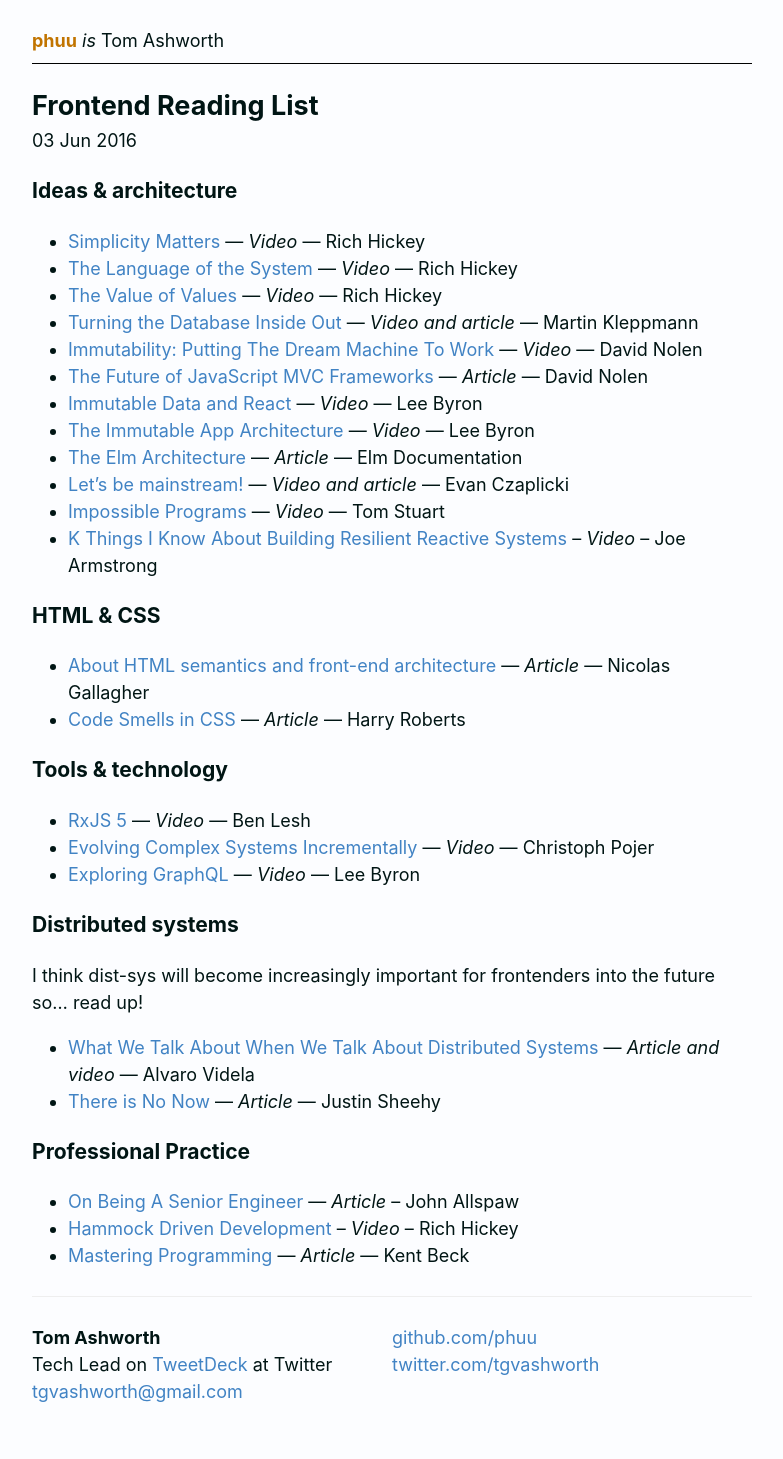
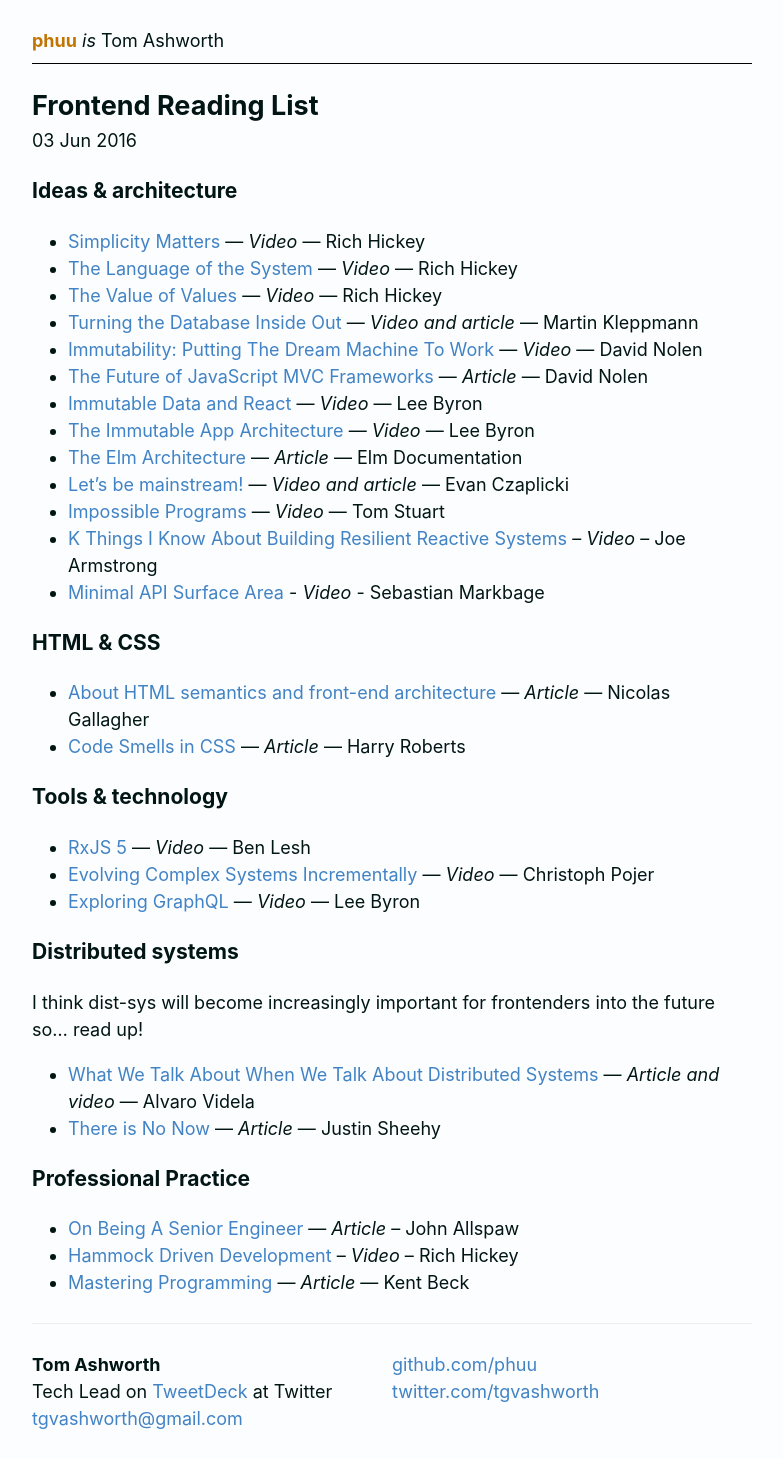
Before and after one commit to tgvashworth/tgvashworth.github.io, a Jekyll site: the page built from _posts/2016-06-03-frontend-reading-list.md, in a window 1280 px wide. Shown: the whole page, without its empty margins (248-1031 px from the left). Built offline with Jekyll 4.4.1, drawn with Linux system fonts in a browser that asks for light colours; before the commit the page ends 1432 px from its top, so only the background shows below that.

Commit message:
Minimal API Surface Area

```diff
--- a/_posts/2016-06-03-frontend-reading-list.md
+++ b/_posts/2016-06-03-frontend-reading-list.md
@@ -17,6 +17,7 @@ title: "Frontend Reading List"
 - [Let’s be mainstream!](http://www.elmbark.com/2016/03/16/mainstream-elm-user-focused-design) — *Video and article* — Evan Czaplicki
 - [Impossible Programs](https://www.youtube.com/watch?v=hN63FOa_Gp4) — *Video* — Tom Stuart
 - [K Things I Know About Building Resilient Reactive Systems](https://www.youtube.com/watch?v=rQIE22e0cW8) – *Video* – Joe Armstrong
+- [Minimal API Surface Area](https://www.youtube.com/watch?v=4anAwXYqLG8) - *Video* - Sebastian Markbage
 
 ### HTML & CSS
 
```
